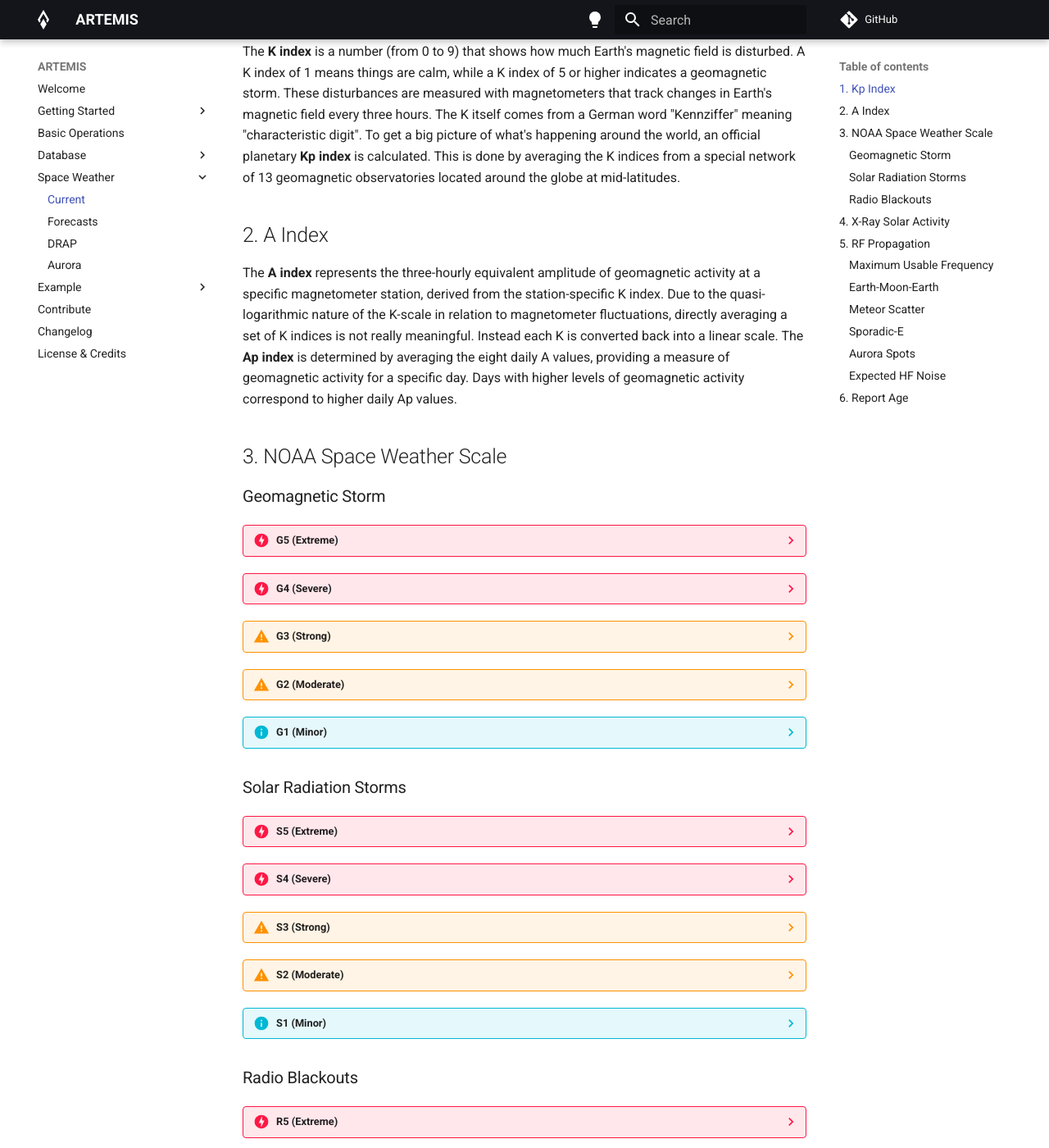
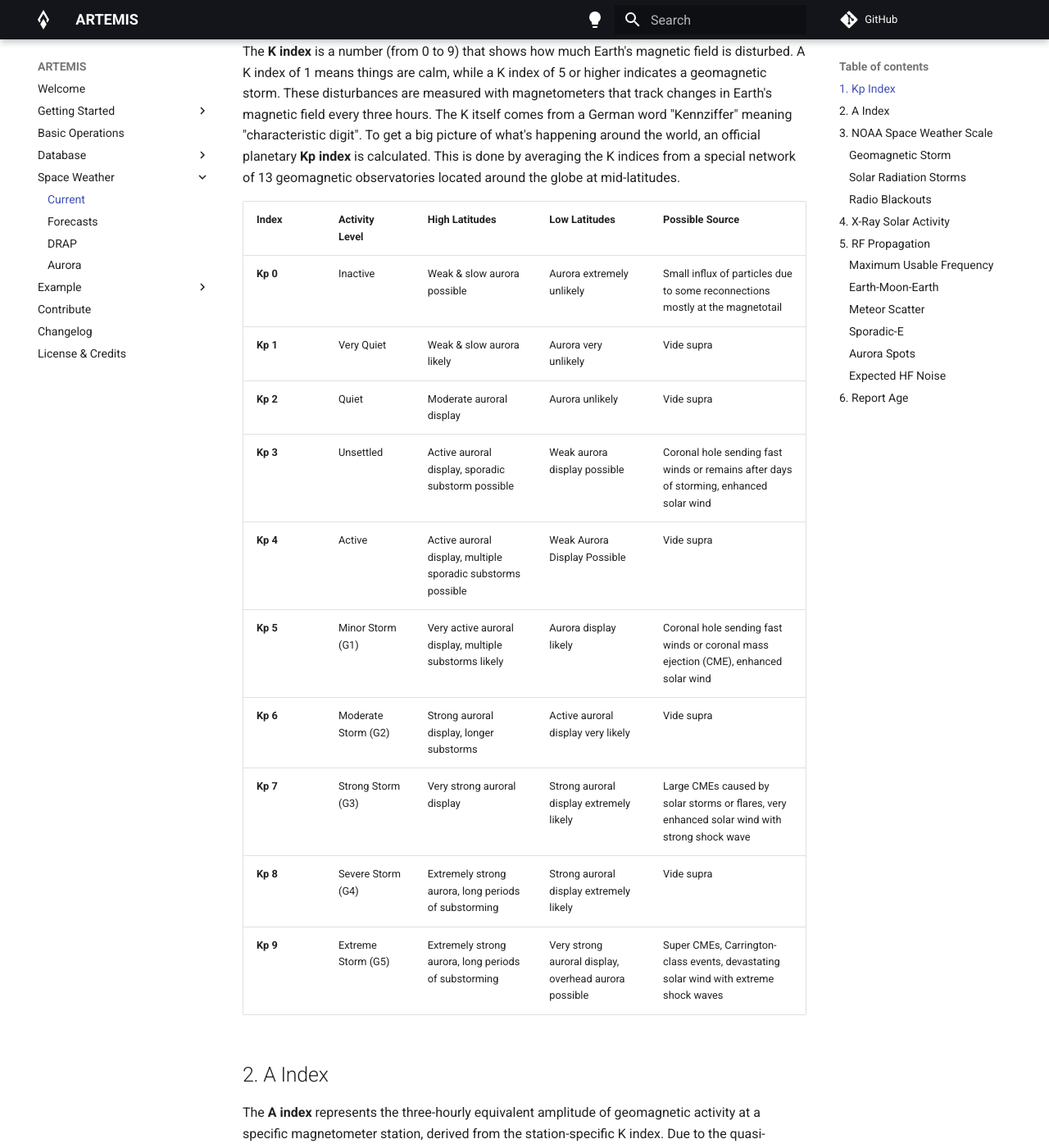
Before and after one commit to AresValley/Artemis, an MkDocs documentation site: the page built from docs/space_weather/current.md, in a window 1280 px wide and 1400 px high, scrolled down 654 px. Shown: the whole window at 82% size. Built offline with MkDocs 1.6.1 and Material for MkDocs 9.7.7, drawn with Linux system fonts in a browser that asks for light colours; comment, search, counter and statistics services are not loaded.

Commit message:
Updated docs

```diff
--- a/docs/space_weather/current.md
+++ b/docs/space_weather/current.md
@@ -4,6 +4,19 @@
 
 ## 1. Kp Index
 The **K index** is a number (from 0 to 9) that shows how much Earth's magnetic field is disturbed. A K index of 1 means things are calm, while a K index of 5 or higher indicates a geomagnetic storm. These disturbances are measured with magnetometers that track changes in Earth's magnetic field every three hours. The K itself comes from a German word "Kennziffer" meaning "characteristic digit". To get a big picture of what's happening around the world, an official planetary **Kp index** is calculated. This is done by averaging the K indices from a special network of 13 geomagnetic observatories located around the globe at mid-latitudes.
+
+|Index|Activity Level|High Latitudes|Low Latitudes|Possible Source|
+|-|-|-|-|-|
+|**Kp 0**|Inactive|Weak & slow aurora possible|Aurora extremely unlikely|Small influx of particles due to some reconnections mostly at the magnetotail|
+|**Kp 1**|Very Quiet|Weak & slow aurora likely|Aurora very unlikely|Vide supra|
+|**Kp 2**|Quiet|Moderate auroral display|Aurora unlikely|Vide supra|
+|**Kp 3**|Unsettled|Active auroral display, sporadic substorm possible|Weak aurora display possible|Coronal hole sending fast winds or remains after days of storming, enhanced solar wind|
+|**Kp 4**|Active|Active auroral display, multiple sporadic substorms possible|Weak Aurora Display Possible|Vide supra|
+|**Kp 5**|Minor Storm (G1)|Very active auroral display, multiple substorms likely|Aurora display likely|Coronal hole sending fast winds or coronal mass ejection (CME), enhanced solar wind|
+|**Kp 6**|Moderate Storm (G2)|Strong auroral display, longer substorms|Active auroral display very likely|Vide supra|
+|**Kp 7**|Strong Storm (G3)|Very strong auroral display|Strong auroral display extremely likely|Large CMEs caused by solar storms or flares, very enhanced solar wind with strong shock wave|
+|**Kp 8**|Severe Storm (G4)|Extremely strong aurora, long periods of substorming|Strong auroral display extremely likely|Vide supra|
+|**Kp 9**|Extreme Storm (G5)|Extremely strong aurora, long periods of substorming|Very strong auroral display, overhead aurora possible|Super CMEs, Carrington-class events, devastating solar wind with extreme shock waves|
 
 ## 2. A Index
 The **A index** represents the three-hourly equivalent amplitude of geomagnetic activity at a specific magnetometer station, derived from the station-specific K index. Due to the quasi-logarithmic nature of the K-scale in relation to magnetometer fluctuations, directly averaging a set of K indices is not really meaningful. Instead each K is converted back into a linear scale. The **Ap index** is determined by averaging the eight daily A values, providing a measure of geomagnetic activity for a specific day. Days with higher levels of geomagnetic activity correspond to higher daily Ap values.
```
Also changed, not shown: README.md (+1 -1 lines), docs/assets/artemis_preview.png (deleted), docs/assets/artemis_preview.webp (added).
